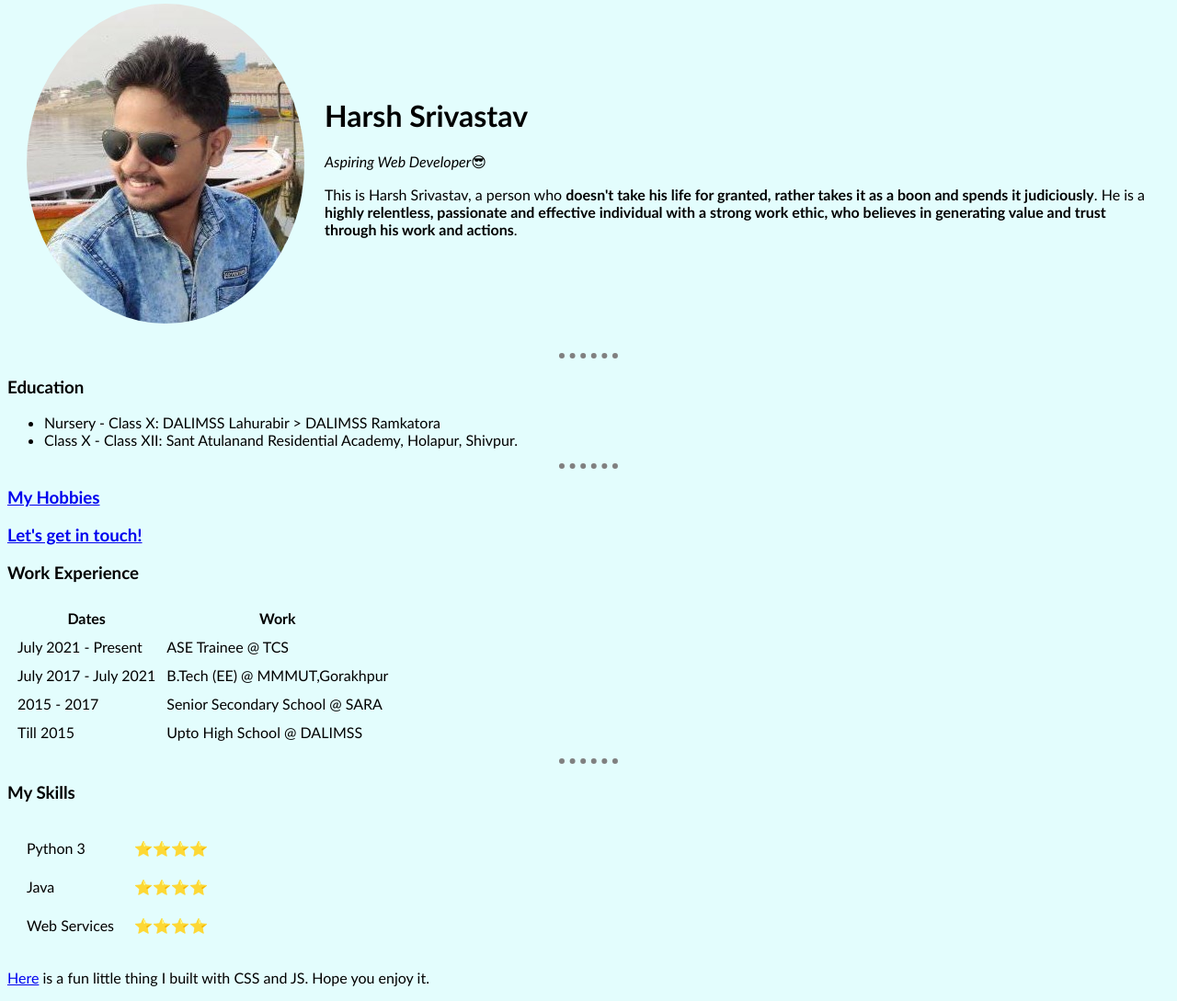
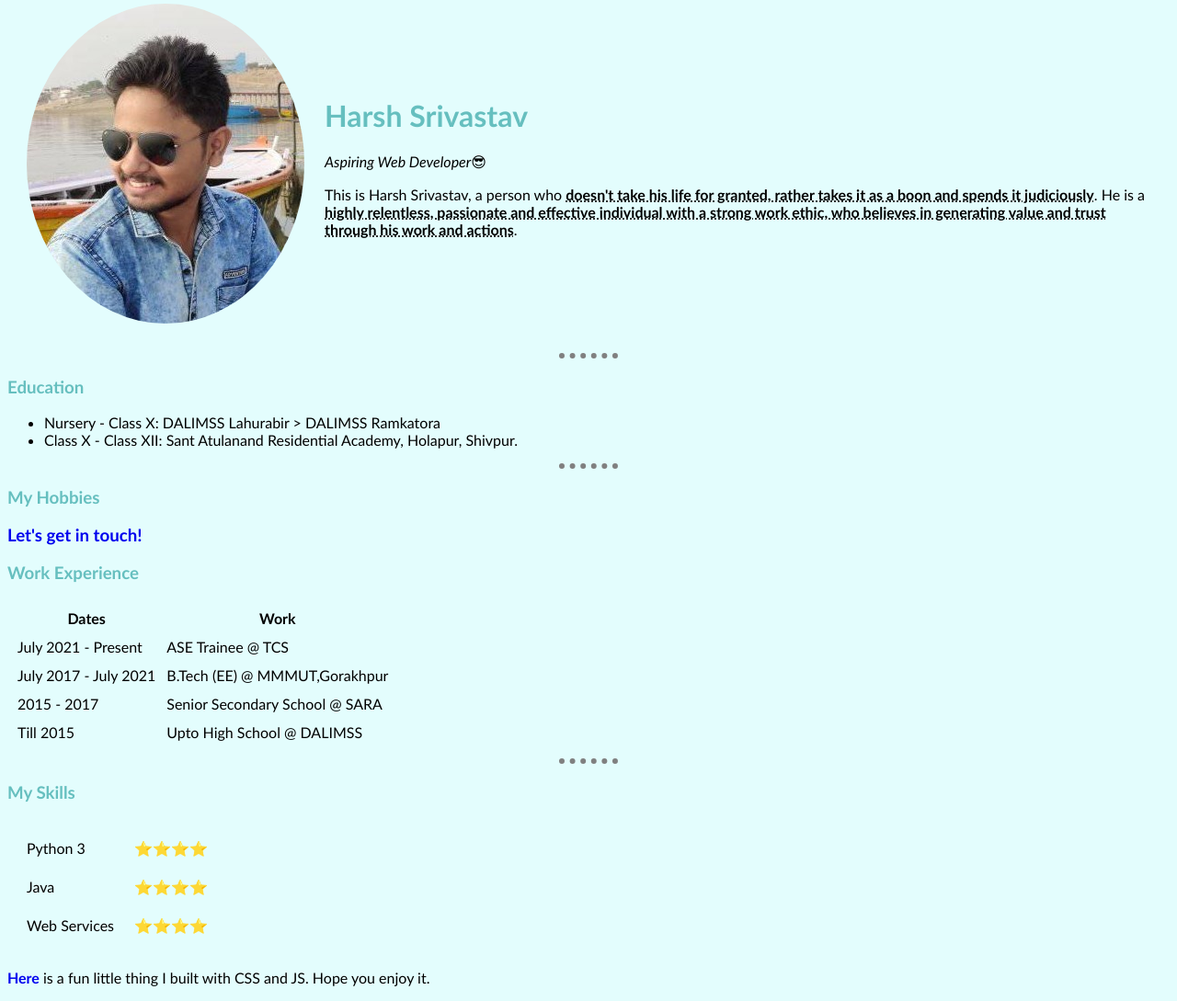
Before and after one commit to Harsh32044/CV, a plain HTML site: page index.html in a window 1280 px wide. Shown: the part 25-1114 px from the top of the page at 92% size. Drawn offline with Linux system fonts and the light colour scheme.

Commit message:
Some CSS changes

```diff
--- a/css/styles.css
+++ b/css/styles.css
@@ -14,3 +14,16 @@ body {
   img {
     border-radius: 50%;
   }
+
+  h1, h3 {
+  color: #66bfbf;
+  }
+
+#firstPara {
+  text-decoration-line: underline;
+  text-decoration-style: dotted;
+}
+
+a {
+  text-decoration: none;
+}
--- a/index.html
+++ b/index.html
@@ -22,8 +22,8 @@
            <!--em for italics, <strong></strong> for bold -->
          </p>
          <p>
-           This is Harsh Srivastav, a person who <strong>doesn't take his life for granted,
-             rather takes it as a boon and spends it judiciously</strong>. He is a <strong>highly relentless, passionate
+           This is Harsh Srivastav, a person who <strong id="firstPara">doesn't take his life for granted,
+             rather takes it as a boon and spends it judiciously</strong>. He is a <strong id="firstPara">highly relentless, passionate
              and effective individual with a strong work ethic, who believes in generating value and trust
              through his work and actions</strong>. <!--He is intrigued by entrepreneurial stuff and is going to become
            a Management Consultant in his future, graduating from <a href="https://www.insead.edu">INSEAD</a> France. -->
@@ -111,7 +111,7 @@
 
    </table>
    <p>
-    <a href="imageTrack.html" target="_blank">Here</a> is a fun little thing I built with CSS and JS. Hope you enjoy it.
+    <a href="imageTrack.html" target="_blank"><strong>Here</strong></a> is a fun little thing I built with CSS and JS. Hope you enjoy it.
    </p>
  </body>
 
```
